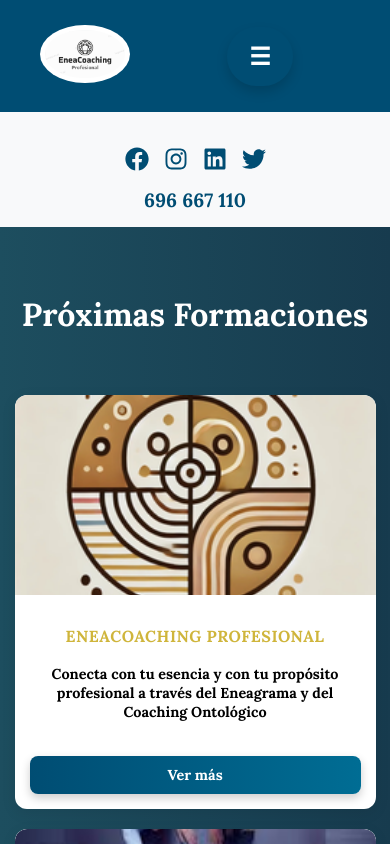
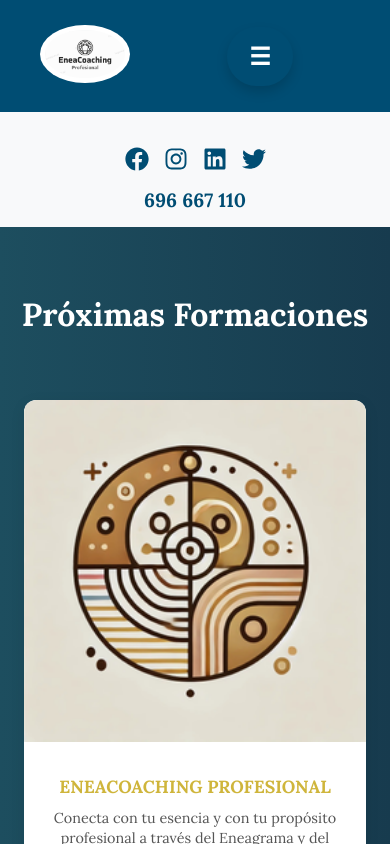
Before and after one commit to CarlosRiberaDonet/web-eneacoachingprofesional, a React (Create React App) app: page / in a window 390 px wide. Shown: the top 844 px of the page. Built offline with nearby package versions, Linux system fonts and the light colour scheme.

Commit message:
correccion

```diff
--- a/src/styles/Formaciones.css
+++ b/src/styles/Formaciones.css
@@ -32,7 +32,7 @@
   gap: 20px;
   padding: 40px 5px;
   flex-wrap: wrap;
-  max-width: 1800px;
+  max-width: 1600px;
   margin: 0 auto;
 }
 
@@ -43,122 +43,87 @@
   box-shadow: 0px 4px 15px rgba(0, 0, 0, 0.08);
   text-align: left;
   display: flex;
+  flex-direction: column;
   align-items: center;
+  justify-content: space-between;
   overflow: hidden;
   transition: transform 0.3s ease, box-shadow 0.3s ease;
-  width: clamp(320px, 30vw, 500px); /* 🔹 Se adapta a cualquier pantalla */
-  height: 280px; /* Ajustado para mantener el diseño consistente */
+  width: 350px;
+  height: auto;
+  margin: 10px;
+}
+
+/* Imagen dentro de la tarjeta */
+.formacion-card img {
+  width: 100%;
+  height: auto;
+  object-fit: cover;
+  border-radius: 12px 12px 0 0;
 }
 
 /* Efecto hover refinado */
 .formacion-card:hover {
-  transform: translateY(-8px);
+  transform: translateY(-5px);
   box-shadow: 0px 15px 25px rgba(0, 0, 0, 0.2);
-  transition: transform 0.3s ease-in-out, box-shadow 0.3s ease-in-out;
 }
 
 /* Contenedor de información */
 .formacion-info {
-  flex: 1;
-  padding: 15px 20px;
-  display: flex;
-  flex-direction: column;
-  justify-content: space-between;
+  padding: 15px;
+  text-align: center;
 }
 
 /* Títulos dentro de las tarjetas */
 .formacion-info h3 {
-  font-size: 1.1rem;
-  margin-bottom: 5px;
+  font-size: 1.2rem;
+  margin-bottom: 8px;
   color: #CFB53B;
   font-weight: bold;
-  letter-spacing: 0.5px;
 }
 
-/* Fechas */
-.formacion-info p {
-  font-size: 0.9rem;
-  color: #000000;
-  font-weight: bold;
-  margin-bottom: 10px;
-}
-
-/* Descripción corta */
+/* Descripción */
 .formacion-descripcion {
   font-size: 0.9rem;
   color: #555;
-  margin-bottom: 10px;
-  line-height: 1.3;
+  margin: 10px 0;
+  line-height: 1.4;
 }
 
-/* Botón "Ver más" */
+/* Botón */
 .btn-ver-mas {
-  display: inline-block;
-  padding: 12px 18px;
-  background: linear-gradient(to right, #004d73, #006d94);
+  padding: 10px 20px;
+  background: #004d73;
   color: white;
   text-decoration: none;
   font-size: 1rem;
   font-weight: bold;
   border-radius: 8px;
-  transition: all 0.3s ease-in-out;
-  box-shadow: 0px 4px 10px rgba(0, 0, 0, 0.2);
-  border: none;
-  cursor: pointer;
-  text-align: center;
-  display: flex;
-  align-items: center;
-  justify-content: center;
+  margin: 10px 0;
+  transition: background 0.3s ease;
 }
 
 .btn-ver-mas:hover {
-  background: linear-gradient(to right, #006d94, #0081b5);
-  transform: translateY(-2px);
-  box-shadow: 0px 6px 15px rgba(0, 0, 0, 0.3);
+  background: #006d94;
 }
 
-/* ===================== */
-/*  RESPONSIVE (Móviles) */
-/* ===================== */
+/* Responsivo */
 @media (max-width: 768px) {
   .formaciones-container {
     flex-direction: column;
-    align-items: center;
+    gap: 15px;
   }
 
   .formacion-card {
-    display: flex;
-    align-items: stretch;
-    width: 90%; /* 🔹 Se adapta al ancho del móvil */
-    height: auto;
-    flex-direction: column;
-  }
-
-/* Aseguramos que las imágenes tengan el mismo tamaño y no se deformen */
-.formacion-card img {
-  width: 100%; /* La imagen ocupará el 100% del ancho disponible */
-  height: 200px; /* Establecemos una altura fija */
-  object-fit: cover; /* Asegura que la imagen se recorte proporcionalmente */
-  border-radius: 12px 12px 0 0; /* Bordes redondeados en la parte superior */
-}
-
-  .formacion-info {
-    padding: 15px;
-    text-align: center;
-  }
-}
-
-@media (max-width: 480px) {
-  .formacion-card {
-    width: 95%;
+    width: 90%;
+    margin: 5px auto;
   }
 
   .formacion-info h3 {
-    font-size: 1rem;
+    font-size: 1.1rem;
   }
 
   .btn-ver-mas {
-    padding: 10px 15px;
     font-size: 0.9rem;
+    padding: 8px 16px;
   }
 }
```
Also changed, not shown: src/assets/images/eneacoaching.png.
